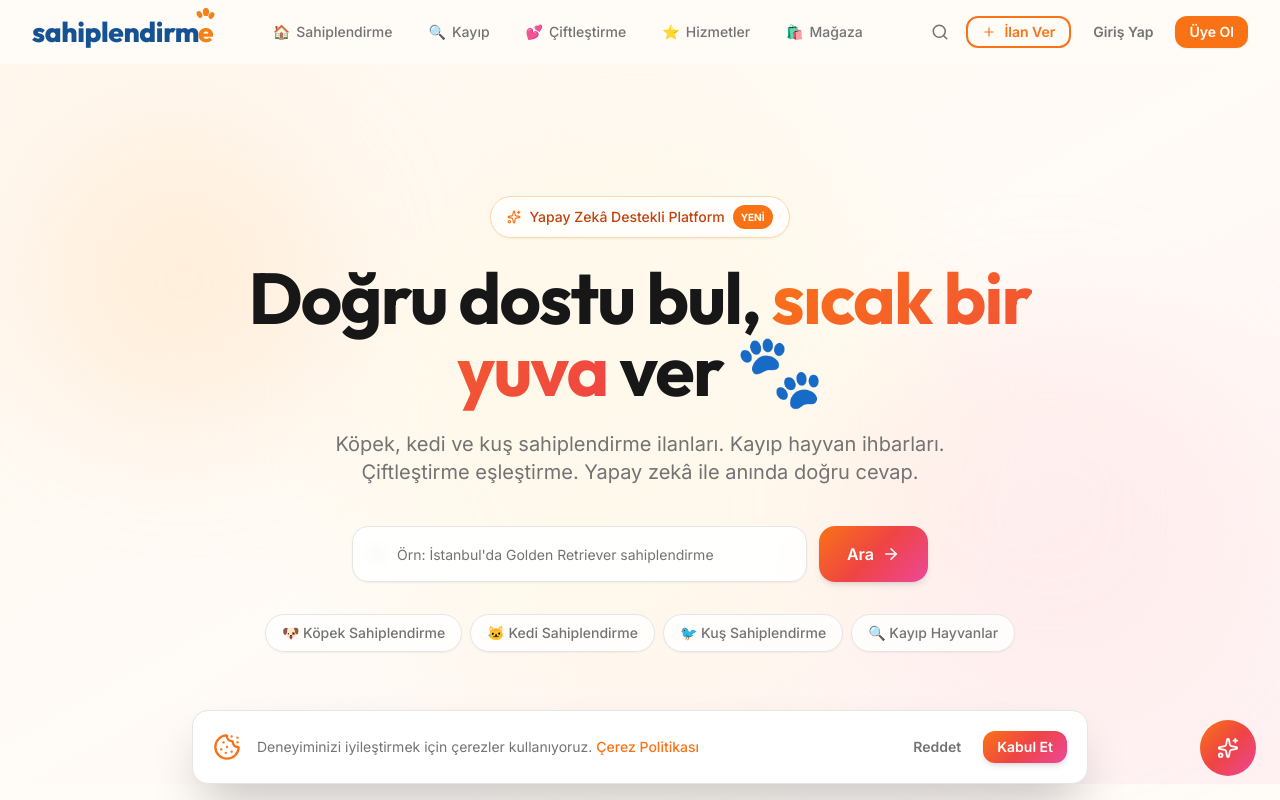
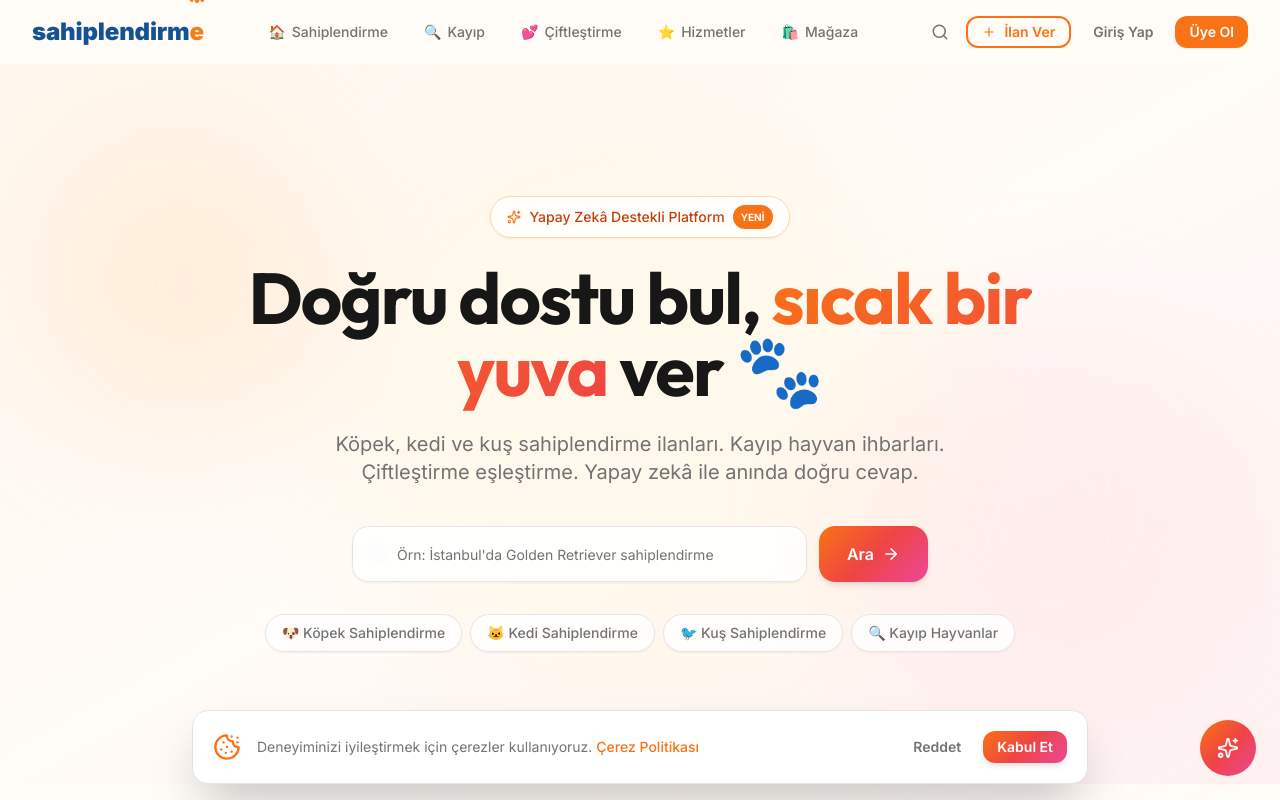
Before and after one commit to sevkabilgisayar/sahiplendirme-web, a Next.js app: page / in a window 1280 px wide. Shown: the top 800 px of the page. Built offline with nearby package versions, Linux system fonts and the light colour scheme.

Commit message:
fix: logo pati 0dan yeniden tasarimi ve reklam sayisi 2ye dusuruldu

```diff
--- a/src/app/(main)/page.tsx
+++ b/src/app/(main)/page.tsx
@@ -228,15 +228,6 @@ export default function HomePage() {
         </div>
       </section>
 
-      {/* ============ AD BANNER 1 ============ */}
-      <div className="px-4 sm:px-6 lg:px-8 max-w-7xl mx-auto mb-8">
-        <AdBanner
-          imageUrl="https://images.unsplash.com/photo-1583337130417-3346a1be7dee?q=80&w=2688&auto=format&fit=crop"
-          linkUrl="#"
-          altText="Reklam 1"
-        />
-      </div>
-
       {/* ============ ÖNE ÇIKAN KAYIP ============ */}
       <section className="py-16 bg-red-50/30">
         <div className="max-w-7xl mx-auto px-4 sm:px-6 lg:px-8">
@@ -265,15 +256,6 @@ export default function HomePage() {
           </div>
         </div>
       </section>
-
-      {/* ============ AD BANNER 2 ============ */}
-      <div className="px-4 sm:px-6 lg:px-8 max-w-7xl mx-auto mb-8">
-        <AdBanner
-          imageUrl="https://images.unsplash.com/photo-1583337130417-3346a1be7dee?q=80&w=2688&auto=format&fit=crop"
-          linkUrl="#"
-          altText="Reklam 2"
-        />
-      </div>
 
       {/* ============ ÖNE ÇIKAN ÇİFTLEŞTİRME ============ */}
       <section className="py-16">
--- a/src/components/layout/Footer.tsx
+++ b/src/components/layout/Footer.tsx
@@ -1,5 +1,6 @@
 import Link from 'next/link';
 import { Heart } from 'lucide-react';
+import SiteLogo from '@/components/ui/SiteLogo';
 
 const footerLinks = {
   platform: {
@@ -52,19 +53,8 @@ export default function Footer() {
         <div className="py-14 grid grid-cols-2 md:grid-cols-5 gap-8">
           {/* Brand */}
           <div className="col-span-2 md:col-span-1">
-            <Link href="/" className="flex items-center gap-1.5 mb-4 group">
-              <div className="flex items-baseline tracking-tight">
-                <span className="text-2xl font-extrabold font-display text-[#155294]">
-                  sahiplendirm
-                </span>
-                <span className="text-2xl font-extrabold font-display text-[#f38118] relative inline-flex justify-center -ml-[1px]">
-                  e
-                  {/* Paw toes */}
-                  <div className="absolute -top-[4px] -left-[1px] w-[4px] h-[6px] bg-[#f38118] rounded-[45%] rotate-[-30deg]" />
-                  <div className="absolute -top-[6px] left-[50%] -translate-x-1/2 w-[5px] h-[7px] bg-[#f38118] rounded-[45%]" />
-                  <div className="absolute -top-[3px] -right-[1px] w-[4px] h-[6px] bg-[#f38118] rounded-[45%] rotate-[30deg]" />
-                </span>
-              </div>
+            <Link href="/" className="inline-flex mb-4" style={{ overflow: 'visible' }}>
+              <SiteLogo size="sm" />
             </Link>
             <p className="text-sm text-[var(--foreground-muted)] leading-relaxed">
               Sahiplendirme, kayıp hayvan ve çiftleştirme ilanları için yapay zekâ destekli platform.
--- a/src/components/layout/Header.tsx
+++ b/src/components/layout/Header.tsx
@@ -17,6 +17,7 @@ import Link from 'next/link';
 import { usePathname } from 'next/navigation';
 import { useEffect, useState } from 'react';
 import Button from '../ui/Button';
+import SiteLogo from '../ui/SiteLogo';
 
 const navLinks = [
   { href: '/ilanlar?kategori=sahiplendirme', label: 'Sahiplendirme', emoji: '🏠' },
@@ -61,19 +62,8 @@ export default function Header() {
         <div className="max-w-7xl mx-auto px-4 sm:px-6 lg:px-8">
           <div className="flex items-center justify-between h-16">
             {/* Logo */}
-            <Link href="/" className="flex items-center gap-1.5 group">
-              <div className="flex items-baseline tracking-tight">
-                <span className="text-2xl sm:text-[28px] font-extrabold font-display text-[#155294]">
-                  sahiplendirm
-                </span>
-                <span className="text-2xl sm:text-[28px] font-extrabold font-display text-[#f38118] relative inline-flex justify-center -ml-[1px]">
-                  e
-                  {/* Paw toes */}
-                  <div className="absolute -top-[5px] -left-[1px] w-[5px] h-[7px] bg-[#f38118] rounded-[45%] rotate-[-30deg]" />
-                  <div className="absolute -top-[8px] left-[50%] -translate-x-1/2 w-[6px] h-[8px] bg-[#f38118] rounded-[45%]" />
-                  <div className="absolute -top-[4px] -right-[1px] w-[5px] h-[7px] bg-[#f38118] rounded-[45%] rotate-[30deg]" />
-                </span>
-              </div>
+            <Link href="/" className="flex items-center" style={{ overflow: 'visible' }}>
+              <SiteLogo size="md" />
             </Link>
 
             {/* Desktop Nav */}
--- /dev/null
+++ b/src/components/ui/SiteLogo.tsx
@@ -0,0 +1,100 @@
+'use client';
+
+interface SiteLogoProps {
+  size?: 'sm' | 'md' | 'lg';
+}
+
+export default function SiteLogo({ size = 'md' }: SiteLogoProps) {
+  const fontSizes: Record<string, number> = { sm: 18, md: 24, lg: 30 };
+  const fs = fontSizes[size];
+
+  // Paw toe dimensions scale with font size
+  const toeW = Math.round(fs * 0.18);
+  const toeH = Math.round(fs * 0.25);
+  const toeGap = Math.round(fs * 0.05);
+  const toeOffset = Math.round(fs * 0.28); // how far above the letter
+
+  return (
+    <span
+      style={{
+        display: 'inline-flex',
+        alignItems: 'baseline',
+        lineHeight: 1,
+        fontWeight: 900,
+        letterSpacing: '-0.01em',
+        overflow: 'visible',
+      }}
+    >
+      {/* sahiplendirm — dark blue */}
+      <span style={{ color: '#155294', fontSize: fs }}>sahiplendirm</span>
+
+      {/* e — orange, with paw toes above */}
+      <span
+        style={{
+          position: 'relative',
+          display: 'inline-block',
+          overflow: 'visible',
+          color: '#f38118',
+          fontSize: fs,
+          // extra top padding so toes don't get clipped by parent flex
+          paddingTop: toeOffset + toeH + 2,
+          marginTop: -(toeOffset + toeH + 2),
+        }}
+      >
+        {/* Three paw toes — left, center, right */}
+        <span
+          aria-hidden
+          style={{
+            position: 'absolute',
+            bottom: '100%',
+            left: '50%',
+            transform: 'translateX(-50%)',
+            display: 'flex',
+            alignItems: 'flex-end',
+            gap: toeGap,
+            marginBottom: 2,
+            overflow: 'visible',
+          }}
+        >
+          {/* Left toe — shorter, angled left */}
+          <span
+            style={{
+              display: 'block',
+              width: toeW,
+              height: toeH - 1,
+              background: '#f38118',
+              borderRadius: '50%',
+              transform: 'rotate(-18deg)',
+              marginBottom: 1,
+            }}
+          />
+          {/* Center toe — tallest */}
+          <span
+            style={{
+              display: 'block',
+              width: toeW + 1,
+              height: toeH + 2,
+              background: '#f38118',
+              borderRadius: '50%',
+            }}
+          />
+          {/* Right toe — shorter, angled right */}
+          <span
+            style={{
+              display: 'block',
+              width: toeW,
+              height: toeH - 1,
+              background: '#f38118',
+              borderRadius: '50%',
+              transform: 'rotate(18deg)',
+              marginBottom: 1,
+            }}
+          />
+        </span>
+
+        {/* The letter itself */}
+        e
+      </span>
+    </span>
+  );
+}
```
